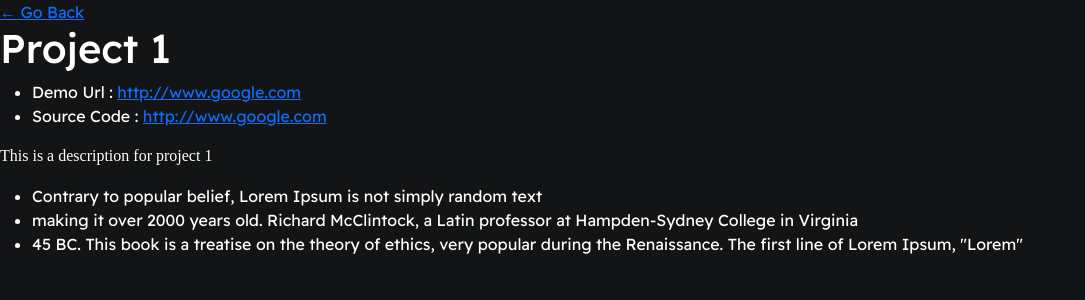
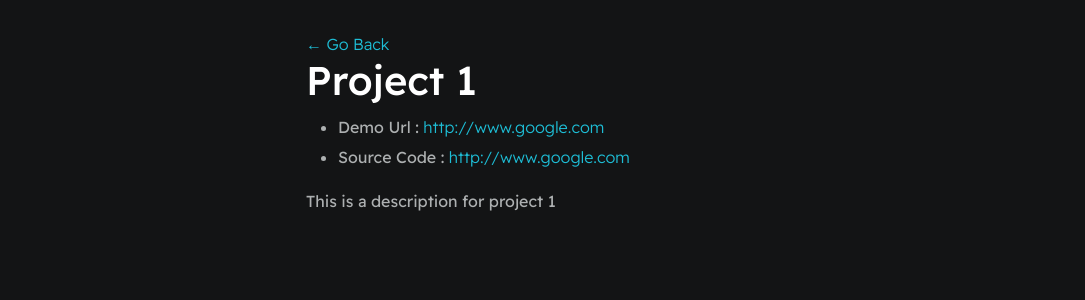
Before and after one commit to manthanank/manthanank.github.io, an Angular app: page /projects/project-1 in a window 1280 px wide. Shown: the top 300 px of the page, without its empty margins (0-1085 px from the left). Built offline with nearby package versions, Linux system fonts and the light colour scheme.

Commit message:
changes made

```diff
--- a/package.json
+++ b/package.json
@@ -6,7 +6,8 @@
     "start": "ng serve",
     "build": "ng build",
     "watch": "ng build --watch --configuration development",
-    "test": "ng test"
+    "test": "ng test",
+    "build-compress": "ng build && gzipper c ./dist --include js,css,html --output-file-format [filename].[ext] ./dist-compressed/"
   },
   "private": true,
   "dependencies": {
@@ -34,6 +35,7 @@
     "karma-coverage": "~2.2.0",
     "karma-jasmine": "~5.1.0",
     "karma-jasmine-html-reporter": "~2.0.0",
+    "source-map-explorer": "^2.5.2",
     "typescript": "~4.7.2"
   }
 }
--- a/src/app/pages/home/home.component.html
+++ b/src/app/pages/home/home.component.html
@@ -2,6 +2,7 @@
   <section id="wrapper--hero" class="section--page">
     <img
       id="profile-pic"
+      class="lazyload"
       src="./assets/images/profile-picture.webp"
       alt="profile-pic"
     />
@@ -12,8 +13,12 @@
         Front End Developer, Web Designer, and a passionate learner. Karnataka,
         India.
       </p>
-      <a href="https://manthanank.xyz" target="_blank">Porfolio website</a>
-      <p id="email">👉 manthan.ank49@gmail.com</p>
+      <a href="https://manthanank.xyz" target="_blank" rel="nofollow"
+        >Porfolio website</a
+      >
+      <p id="email">
+        👉 <a href="mailto:manthanank@gmail.com">manthanank@gmail.com</a>
+      </p>
     </div>
   </section>
 
@@ -101,16 +106,11 @@
     <h2>Projects</h2>
 
     <div class="card--project">
-      <a routerLink="projects/project-1">
-        ><span>🏆 </span>Ecommerce platform using paypal and stripe API for
-        payment integration</a
-      >
+      <a routerLink="projects/project-1"> ><span>🏆 </span>Project-1</a>
     </div>
 
     <div class="card--project">
-      <a routerLink="/projects/project-2">
-        ><span>🏆 </span>Social Network - open source project</a
-      >
+      <a routerLink="/projects/project-2"> ><span>🏆 </span>Project-2</a>
     </div>
   </section>
 </div>
--- a/src/app/pages/projects/projects.component.css
+++ b/src/app/pages/projects/projects.component.css
@@ -1,13 +1,183 @@
-h5{
-    font-family: cursive;
-    font-size: 1.5em;
+/* @import url('https://fonts.googleapis.com/css2?family=Readex+Pro:wght@300;400;500;600;700&display=swap');
+
+:root{
+    --mainTextColor-light:#000;
+    --secondaryTextColor-light:rgb(51 51 51);
+    --mainLinkColor-light:#0da2b8;
+    --mainBorderColor-light:rgb(218, 218, 218);
+    --mainBgColor-light:rgb(249, 250,251);
+
+    --mainTextColor-dark:#fff;
+    --secondaryTextColor-dark:#adb0b1;
+    --mainLinkColor-dark:rgb(30, 190,214);
+    --mainBorderColor-dark:#2b3031;
+    --mainBgColor-dark:#131415;
+
+    --mainTextColor:var(--mainTextColor-dark);
+    --secondaryTextColor:var(--secondaryTextColor-dark);
+    --mainLinkColor:var(--mainLinkColor-dark);
+    --mainBorderColor:var(--mainBorderColor-dark);
+    --mainBgColor:var(--mainBgColor-dark);
+
 }
-p{
-    font-family: cursive;
+
+
+*{
+    font-family: 'Readex Pro';
+    line-height: 1.5em;
+    box-sizing: border-box;
+    color: var(--mainTextColor);
+
 }
-small{
-    font-family: cursive;
+
+body{
+    background-color: var(--mainBgColor);
+} */
+
+p, span, li{
+    color: var(--secondaryTextColor);
+    font-size: 1em;
 }
-.card{
-    border-radius: 20px;
+
+a{
+    text-decoration: none;
+    color: var(--mainLinkColor);
+    font-weight: 500;
 }
+
+li{
+    line-height: 1.9em;
+}
+
+#container--main{
+    max-width: 700px;
+    margin: 0 auto;
+    padding: 1em;
+}
+
+.section--page{
+    padding-top: 1em;
+    padding-bottom: 1em;
+}
+
+#wrapper--hero{
+    display: flex;
+    align-items: center;
+    gap: 4em;
+}
+
+#bio, a{
+    font-weight: 300;
+}
+
+#user-name{
+    font-size: 48px;
+    line-height: 1em;
+}
+
+#profile-pic{
+    width: 150px;
+    height: 150px;
+    object-fit: cover;
+    border-radius: 50%;
+}
+
+#email{
+    color: var(--mainTextColor);
+}
+
+#socials--list{
+    display: flex;
+    justify-content: space-between;
+    column-gap: 1em;
+    flex-wrap: wrap;
+}
+
+#socials--list a{
+    font-weight: 300;
+    color: var(--secondaryTextColor);
+    font-size: 0.9em;
+    transition: 0.3s;
+}
+
+#socials--list a:hover{
+    font-weight: 100;
+    color: var(--mainLinkColor);
+    font-size: 0.9em;
+}
+
+#qualifications--list{
+    list-style: none;
+}
+
+#wrapper--techstack__items{
+    display: flex;
+    flex-wrap: wrap;
+    gap: 1em;
+    font-size: 0.9em;
+}
+
+.card--techstack{
+    border: 1px solid var(--mainBorderColor);
+    border-radius: 5px;
+    padding: 0.5em 1em;
+    align-items: center;
+}
+
+.card--project{
+    padding-top: 1em;
+    padding-bottom: 1em;
+    border-top: 1px solid var(--mainBorderColor);
+}
+
+.card--project a{
+    color: var(--mainTextColor);
+
+    transition: 0.3s;
+}
+
+.card--project a:hover{
+    color: rgb(30, 190,214);
+
+}
+
+.card--work-history{
+    border-left: 1px solid var(--mainBorderColor);
+    margin-top: 3em;
+    margin-bottom: 3em;
+    padding-left: 2em;
+}
+
+.line-break{
+    background-color: var(--mainBorderColor);
+    height: 1px;
+}
+
+
+@media(max-width:600px){
+
+    .section--page{
+        padding-top: 1em;
+        padding-bottom: 1em;
+    }
+
+    #wrapper--hero{
+        display: flex;
+        align-items: center;
+        gap: 1em;
+    }
+
+    #profile-pic{
+        width: 200px;
+        height: 200px;
+    }
+
+    #wrapper--hero{
+        flex-direction: column;
+    }
+
+    .card--work-history{
+        border-left: none;
+        padding-left: 0;
+    }
+}
--- a/src/app/pages/projects/projects.component.html
+++ b/src/app/pages/projects/projects.component.html
@@ -1,4 +1,5 @@
-<div id="1" *ngFor="let project of projects">
+<div id="container--main" *ngFor="let project of projects">
+  <section class="section--page">
     <a routerLink="">&#x2190; Go Back</a>
     <h1>{{ project.name }}</h1>
 
@@ -15,16 +16,5 @@
     <p>
       {{ project.description }}
     </p>
-
-  <ul>
-    <li>Contrary to popular belief, Lorem Ipsum is not simply random text</li>
-    <li>
-      making it over 2000 years old. Richard McClintock, a Latin professor at
-      Hampden-Sydney College in Virginia
-    </li>
-    <li>
-      45 BC. This book is a treatise on the theory of ethics, very popular
-      during the Renaissance. The first line of Lorem Ipsum, "Lorem"
-    </li>
-  </ul>
+  </section>
 </div>
--- a/src/index.html
+++ b/src/index.html
@@ -5,6 +5,8 @@
     <title>Portfolio</title>
     <base href="/" />
     <meta name="viewport" content="width=device-width, initial-scale=1" />
+    <meta name="description" content="Resume Portfolio" />
+    <link rel="canonical" href="https://manthanank.github.io/" />
     <link rel="icon" type="image/x-icon" href="favicon.ico" />
     <!-- CSS only -->
     <link
```
Also changed, not shown: 8 other files (tests, documents, lock files or other folders). Lines whose indentation alone changed are shown as unchanged.
